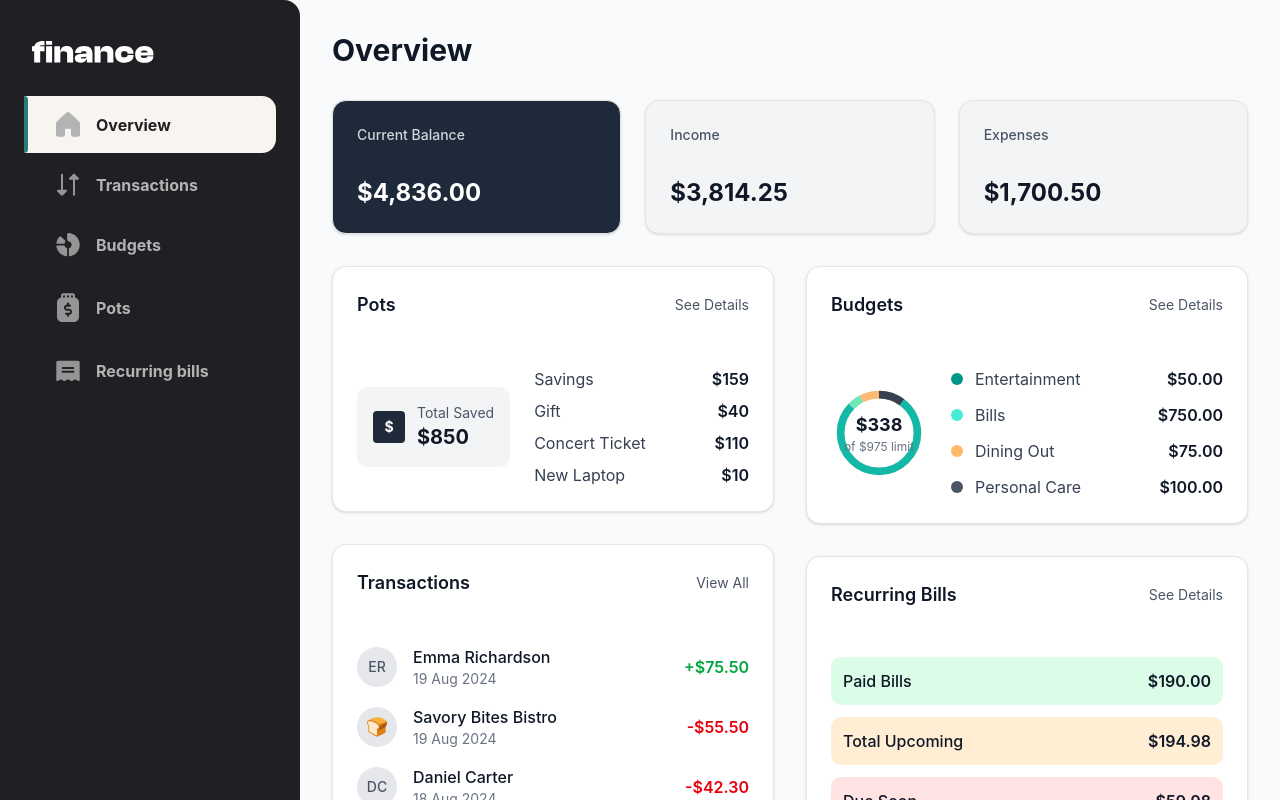
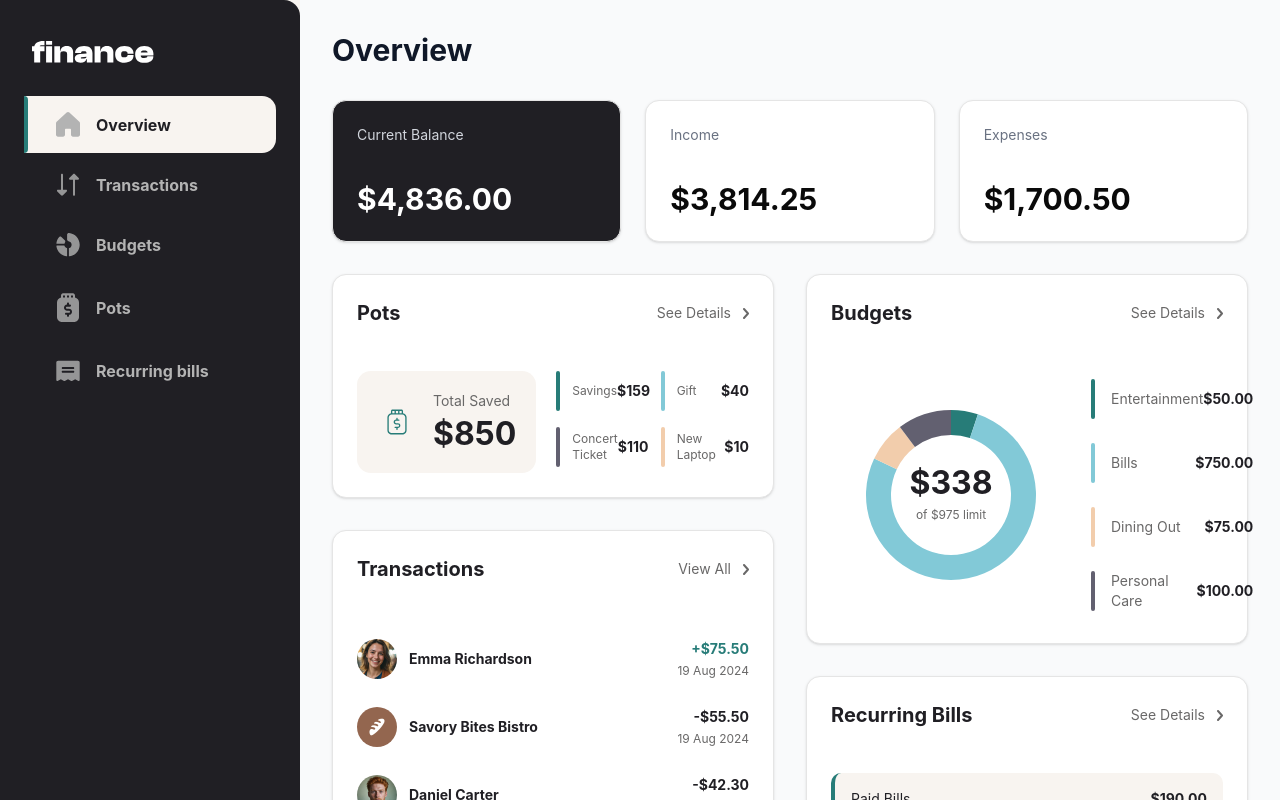
Before and after one commit to SheldonFam/FEM-Personal-Finance-APP, a Next.js app: page /dashboard in a window 1280 px wide. Shown: the top 800 px of the page. Built offline with nearby package versions, Linux system fonts and the light colour scheme.

Commit message:
refactor: update dashboard components with new structure and styling

```diff
--- a/src/app/dashboard/page.tsx
+++ b/src/app/dashboard/page.tsx
@@ -3,50 +3,24 @@
 import React from "react";
 import { Card } from "@/components/ui/Card";
 import { useSearchParams } from "next/navigation";
+import { StatCard } from "@/components/dashboard/StatCard";
+import { TransactionItem } from "@/components/dashboard/TransactionItem";
+import { PotItem } from "@/components/dashboard/PotItem";
+import { BudgetItem } from "@/components/dashboard/BudgetItem";
+import { RecurringBillCard } from "@/components/dashboard/RecurringBillCard";
+import { SectionHeader } from "@/components/dashboard/SectionHeader";
+import BudgetDonutChart from "@/components/charts/BudgetDonutChart";
+import Image from "next/image";
 
 // Global sidebar is provided in root layout; this page renders content only
 
 // Summary Cards Component
 const SummaryCards = () => {
-  const cards = [
-    {
-      title: "Current Balance",
-      amount: "$4,836.00",
-      bgColor: "bg-gray-800",
-      textColor: "text-white",
-    },
-    {
-      title: "Income",
-      amount: "$3,814.25",
-      bgColor: "bg-gray-100",
-      textColor: "text-gray-900",
-    },
-    {
-      title: "Expenses",
-      amount: "$1,700.50",
-      bgColor: "bg-gray-100",
-      textColor: "text-gray-900",
-    },
-  ];
-
   return (
     <div className="grid grid-cols-1 md:grid-cols-3 gap-4 md:gap-6 mb-6 md:mb-8">
-      {cards.map((card, index) => (
-        <Card key={index} className={`p-6 ${card.bgColor}`}>
-          <h3
-            className={`text-sm font-medium mb-2 ${
-              card.textColor === "text-white"
-                ? "text-gray-300"
-                : "text-gray-600"
-            }`}
-          >
-            {card.title}
-          </h3>
-          <p className={`text-2xl font-bold ${card.textColor}`}>
-            {card.amount}
-          </p>
-        </Card>
-      ))}
+      <StatCard label="Current Balance" amount={4836.0} variant="dark" />
+      <StatCard label="Income" amount={3814.25} variant="light" />
+      <StatCard label="Expenses" amount={1700.5} variant="light" />
     </div>
   );
 };
@@ -54,40 +28,44 @@ const SummaryCards = () => {
 // Pots Component
 const PotsSection = () => {
   const pots = [
-    { name: "Savings", amount: "$159" },
-    { name: "Gift", amount: "$40" },
-    { name: "Concert Ticket", amount: "$110" },
-    { name: "New Laptop", amount: "$10" },
+    { name: "Savings", amount: 159, color: "#277C78" },
+    { name: "Gift", amount: 40, color: "#82C9D7" },
+    { name: "Concert Ticket", amount: 110, color: "#626070" },
+    { name: "New Laptop", amount: 10, color: "#F2CDAC" },
   ];
 
   return (
     <Card className="p-6">
-      <div className="flex justify-between items-center mb-6">
-        <h3 className="text-lg font-semibold text-gray-900">Pots</h3>
-        <button className="text-sm text-gray-600 hover:text-gray-900">
-          See Details
-        </button>
-      </div>
+      <SectionHeader title="Pots" href="/pots" linkText="See Details" />
 
-      <div className="flex items-center space-x-6">
+      <div className="flex items-start gap-5">
         {/* Total Saved */}
-        <div className="bg-gray-100 rounded-lg p-4 flex items-center space-x-3">
-          <div className="w-8 h-8 bg-gray-800 rounded flex items-center justify-center">
-            <span className="text-white text-sm font-bold">$</span>
+        <div className="bg-[#F8F4F0] rounded-xl p-5 flex items-center gap-4 flex-shrink-0">
+          <div className="w-10 h-10 rounded-full flex items-center justify-center">
+            <Image
+              src="/assets/images/icon-pot.svg"
+              alt="Pot"
+              width={20}
+              height={20}
+            />
           </div>
           <div>
-            <p className="text-sm text-gray-600">Total Saved</p>
-            <p className="text-xl font-bold text-gray-900">$850</p>
+            <p className="text-sm text-[#696868] mb-1">Total Saved</p>
+            <p className="text-[32px] leading-[1.2] font-bold text-[#201F24]">
+              $850
+            </p>
           </div>
         </div>
 
         {/* Individual Pots */}
-        <div className="flex-1 space-y-2">
+        <div className="flex-1 grid grid-cols-2 gap-4">
           {pots.map((pot, index) => (
-            <div key={index} className="flex justify-between items-center">
-              <span className="text-gray-700">{pot.name}</span>
-              <span className="font-semibold text-gray-900">{pot.amount}</span>
-            </div>
+            <PotItem
+              key={index}
+              label={pot.name}
+              amount={pot.amount}
+              color={pot.color}
+            />
           ))}
         </div>
       </div>
@@ -100,81 +78,59 @@ const TransactionsSection = () => {
   const transactions = [
     {
       name: "Emma Richardson",
-      amount: "+$75.50",
+      amount: 75.5,
       date: "19 Aug 2024",
-      type: "income",
+      avatar: "./assets/images/avatars/emma-richardson.jpg",
+      isPositive: true,
     },
     {
       name: "Savory Bites Bistro",
-      amount: "-$55.50",
+      amount: 55.5,
       date: "19 Aug 2024",
-      type: "expense",
-      icon: "🍞",
+      avatar: "./assets/images/avatars/savory-bites-bistro.jpg",
+      isPositive: false,
     },
     {
       name: "Daniel Carter",
-      amount: "-$42.30",
+      amount: 42.3,
       date: "18 Aug 2024",
-      type: "expense",
+      avatar: "./assets/images/avatars/daniel-carter.jpg",
+      isPositive: false,
     },
     {
       name: "Sun Park",
-      amount: "+$120.00",
+      amount: 120.0,
       date: "17 Aug 2024",
-      type: "income",
+      avatar: "./assets/images/avatars/sun-park.jpg",
+      isPositive: true,
     },
     {
       name: "Urban Services Hub",
-      amount: "-$65.00",
+      amount: 65.0,
       date: "17 Aug 2024",
-      type: "expense",
-      icon: "⚙️",
+      avatar: "./assets/images/avatars/urban-services-hub.jpg",
+      isPositive: false,
     },
   ];
 
   return (
     <Card className="p-6">
-      <div className="flex justify-between items-center mb-6">
-        <h3 className="text-lg font-semibold text-gray-900">Transactions</h3>
-        <button className="text-sm text-gray-600 hover:text-gray-900">
-          View All
-        </button>
-      </div>
+      <SectionHeader
+        title="Transactions"
+        href="/transactions"
+        linkText="View All"
+      />
 
-      <div className="space-y-4">
+      <div className="space-y-1">
         {transactions.map((transaction, index) => (
-          <div key={index} className="flex items-center space-x-4">
-            {/* Avatar/Icon */}
-            <div className="w-10 h-10 bg-gray-200 rounded-full flex items-center justify-center">
-              {transaction.icon ? (
-                <span className="text-lg">{transaction.icon}</span>
-              ) : (
-                <span className="text-sm font-medium text-gray-600">
-                  {transaction.name
-                    .split(" ")
-                    .map((n) => n[0])
-                    .join("")}
-                </span>
-              )}
-            </div>
-
-            {/* Transaction Details */}
-            <div className="flex-1">
-              <p className="font-medium text-gray-900">{transaction.name}</p>
-              <p className="text-sm text-gray-500">{transaction.date}</p>
-            </div>
-
-            {/* Amount */}
-            <p
-              className={`font-semibold ${
-                transaction.type === "income"
-                  ? "text-green-600"
-                  : "text-red-600"
-              }`}
-            >
-              {transaction.amount}
-            </p>
-          </div>
+          <TransactionItem
+            key={index}
+            name={transaction.name}
+            amount={transaction.amount}
+            date={transaction.date}
+            avatar={transaction.avatar}
+            isPositive={transaction.isPositive}
+          />
         ))}
       </div>
     </Card>
@@ -183,90 +139,39 @@ const TransactionsSection = () => {
 
 // Budgets Component
 const BudgetsSection = () => {
-  const categories = [
-    { name: "Entertainment", amount: "$50.00", color: "bg-teal-600" },
-    { name: "Bills", amount: "$750.00", color: "bg-teal-300" },
-    { name: "Dining Out", amount: "$75.00", color: "bg-orange-300" },
-    { name: "Personal Care", amount: "$100.00", color: "bg-gray-600" },
+  const budgetCategories = [
+    { name: "Entertainment", spent: 50.0, limit: 50.0, color: "#277C78" },
+    { name: "Bills", spent: 750.0, limit: 750.0, color: "#82C9D7" },
+    { name: "Dining Out", spent: 75.0, limit: 75.0, color: "#F2CDAC" },
+    { name: "Personal Care", spent: 100.0, limit: 100.0, color: "#626070" },
   ];
+
+  const totalSpent = 338;
+  const totalLimit = 975;
 
   return (
     <Card className="p-6">
-      <div className="flex justify-between items-center mb-6">
-        <h3 className="text-lg font-semibold text-gray-900">Budgets</h3>
-        <button className="text-sm text-gray-600 hover:text-gray-900">
-          See Details
-        </button>
-      </div>
+      <SectionHeader title="Budgets" href="/budgets" linkText="See Details" />
 
-      <div className="flex items-center space-x-6">
+      <div className="flex items-center gap-5">
         {/* Donut Chart */}
-        <div className="relative w-24 h-24">
-          <svg className="w-24 h-24 transform -rotate-90" viewBox="0 0 100 100">
-            <circle
-              cx="50"
-              cy="50"
-              r="40"
-              fill="none"
-              stroke="#e5e7eb"
-              strokeWidth="8"
-            />
-            <circle
-              cx="50"
-              cy="50"
-              r="40"
-              fill="none"
-              stroke="#374151"
-              strokeWidth="8"
-              strokeDasharray={`${(100 / 975) * 251.2} 251.2`}
-            />
-            <circle
-              cx="50"
-              cy="50"
-              r="40"
-              fill="none"
-              stroke="#14b8a6"
-              strokeWidth="8"
-              strokeDasharray={`${(750 / 975) * 251.2} 251.2`}
-              strokeDashoffset={`-${(100 / 975) * 251.2}`}
-            />
-            <circle
-              cx="50"
-              cy="50"
-              r="40"
-              fill="none"
-              stroke="#6ee7b7"
-              strokeWidth="8"
-              strokeDasharray={`${(50 / 975) * 251.2} 251.2`}
-              strokeDashoffset={`-${(850 / 975) * 251.2}`}
-            />
-            <circle
-              cx="50"
-              cy="50"
-              r="40"
-              fill="none"
-              stroke="#fdba74"
-              strokeWidth="8"
-              strokeDasharray={`${(75 / 975) * 251.2} 251.2`}
-              strokeDashoffset={`-${(900 / 975) * 251.2}`}
-            />
-          </svg>
-          <div className="absolute inset-0 flex flex-col items-center justify-center">
-            <p className="text-lg font-bold text-gray-900">$338</p>
-            <p className="text-xs text-gray-500">of $975 limit</p>
-          </div>
+        <div className="flex-shrink-0 w-[240px]">
+          <BudgetDonutChart
+            categories={budgetCategories}
+            totalSpent={totalSpent}
+            totalLimit={totalLimit}
+          />
         </div>
 
         {/* Budget Categories */}
-        <div className="flex-1 space-y-3">
-          {categories.map((category, index) => (
-            <div key={index} className="flex items-center space-x-3">
-              <div className={`w-3 h-3 rounded-full ${category.color}`}></div>
-              <span className="text-gray-700 flex-1">{category.name}</span>
-              <span className="font-semibold text-gray-900">
-                {category.amount}
-              </span>
-            </div>
+        <div className="flex-1 py-2">
+          {budgetCategories.map((category, index) => (
+            <BudgetItem
+              key={index}
+              category={category.name}
+              amount={category.limit}
+              color={category.color}
+            />
           ))}
         </div>
       </div>
@@ -277,29 +182,27 @@ const BudgetsSection = () => {
 // Recurring Bills Component
 const RecurringBillsSection = () => {
   const bills = [
-    { label: "Paid Bills", amount: "$190.00", bgColor: "bg-green-100" },
-    { label: "Total Upcoming", amount: "$194.98", bgColor: "bg-orange-100" },
-    { label: "Due Soon", amount: "$59.98", bgColor: "bg-red-100" },
+    { label: "Paid Bills", amount: 190.0, borderColor: "#277C78" },
+    { label: "Total Upcoming", amount: 194.98, borderColor: "#F2CDAC" },
+    { label: "Due Soon", amount: 59.98, borderColor: "#82C9D7" },
   ];
 
   return (
     <Card className="p-6">
-      <div className="flex justify-between items-center mb-6">
-        <h3 className="text-lg font-semibold text-gray-900">Recurring Bills</h3>
-        <button className="text-sm text-gray-600 hover:text-gray-900">
-          See Details
-        </button>
-      </div>
+      <SectionHeader
+        title="Recurring Bills"
+        href="/recurring-bills"
+        linkText="See Details"
+      />
 
       <div className="space-y-3">
         {bills.map((bill, index) => (
-          <div
+          <RecurringBillCard
             key={index}
-            className={`${bill.bgColor} rounded-lg p-3 flex justify-between items-center`}
-          >
-            <span className="font-medium text-gray-900">{bill.label}</span>
-            <span className="font-semibold text-gray-900">{bill.amount}</span>
-          </div>
+            label={bill.label}
+            amount={bill.amount}
+            borderColor={bill.borderColor}
+          />
         ))}
       </div>
     </Card>
--- a/src/components/charts/BudgetDonutChart.tsx
+++ b/src/components/charts/BudgetDonutChart.tsx
@@ -23,36 +23,29 @@ export default function BudgetDonutChart({
   totalLimit,
   className = "",
 }: BudgetDonutChartProps) {
-  // Calculate remaining budget (shown as gray)
-  const remaining = Math.max(0, totalLimit - totalSpent);
-
-  // Prepare data for the chart
-  const chartData = [
-    ...categories.map((cat) => ({
-      name: cat.name,
-      value: cat.spent,
-      color: cat.color,
-    })),
-    // Add remaining budget as gray segment if there's any left
-    ...(remaining > 0
-      ? [{ name: "Remaining", value: remaining, color: "#F2F2F2" }]
-      : []),
-  ];
+  // Prepare data for the chart (only show spent amounts for each category)
+  const chartData = categories.map((cat) => ({
+    name: cat.name,
+    value: cat.spent,
+    color: cat.color,
+  }));
 
   return (
     <div className={`relative ${className}`}>
       {/* Donut Chart */}
-      <ResponsiveContainer width="100%" height={240}>
+      <ResponsiveContainer width="100%" height={200}>
         <PieChart>
           <Pie
             data={chartData}
             cx="50%"
             cy="50%"
-            innerRadius={80}
-            outerRadius={120}
+            innerRadius={60}
+            outerRadius={85}
             paddingAngle={0}
             dataKey="value"
             strokeWidth={0}
+            startAngle={90} // <- Rotate starting point
+            endAngle={-270} // <- Makes it go clockwise visually
           >
             {chartData.map((entry, index) => (
               <Cell key={`cell-${index}`} fill={entry.color} />
@@ -64,10 +57,10 @@ export default function BudgetDonutChart({
       {/* Center Text */}
       <div className="absolute inset-0 flex items-center justify-center pointer-events-none">
         <div className="text-center">
-          <p className="text-3xl font-bold text-gray-900">
+          <p className="text-[32px] leading-none font-bold text-[#201F24]">
             ${totalSpent.toLocaleString("en-US")}
           </p>
-          <p className="text-sm text-gray-500 mt-1">
+          <p className="text-xs text-[#696868] mt-2">
             of ${totalLimit.toLocaleString("en-US")} limit
           </p>
         </div>
@@ -136,55 +129,3 @@ export function BudgetChartWithLegend({
     </div>
   );
 }
-
-// ============================================
-// USAGE EXAMPLE
-// ============================================
-/*
-// In your page/component:
-import BudgetDonutChart, { BudgetChartWithLegend } from "@/components/charts/BudgetDonutChart";
-
-const budgetData = [
-  {
-    name: "Entertainment",
-    spent: 50.00,
-    limit: 50.00,
-    color: "#277C78",
-  },
-  {
-    name: "Bills",
-    spent: 750.00,
-    limit: 750.00,
-    color: "#82C9D7",
-  },
-  {
-    name: "Dining Out",
-    spent: 75.00,
-    limit: 75.00,
-    color: "#F2CDAC",
-  },
-  {
-    name: "Personal Care",
-    spent: 100.00,
-    limit: 100.00,
-    color: "#626070",
-  },
-];
-
-const totalSpent = budgetData.reduce((sum, cat) => sum + cat.spent, 0);
-const totalLimit = budgetData.reduce((sum, cat) => sum + cat.limit, 0);
-
-// Option 1: Chart only
-<BudgetDonutChart
-  categories={budgetData}
-  totalSpent={totalSpent}
-  totalLimit={totalLimit}
-/>
-
-// Option 2: Chart with legend (like in your design)
-<BudgetChartWithLegend
-  categories={budgetData}
-  totalSpent={338}
-  totalLimit={975}
-/>
-*/
--- a/src/components/dashboard/BudgetItem.tsx
+++ b/src/components/dashboard/BudgetItem.tsx
@@ -6,15 +6,15 @@ interface BudgetItemProps {
 
 export function BudgetItem({ category, amount, color }: BudgetItemProps) {
   return (
-    <div className="flex items-center justify-between py-3">
-      <div className="flex items-center gap-3">
+    <div className="flex items-center justify-between py-3 first:pt-0 last:pb-0">
+      <div className="flex items-center gap-4">
         <div
-          className="w-1 h-10 rounded-full"
+          className="w-1 h-10 rounded-full flex-shrink-0"
           style={{ backgroundColor: color }}
         />
-        <span className="text-sm text-gray-600">{category}</span>
+        <span className="text-sm text-[#696868]">{category}</span>
       </div>
-      <span className="font-bold text-sm text-gray-900">
+      <span className="font-bold text-sm text-[#201F24]">
         ${amount.toFixed(2)}
       </span>
     </div>
--- a/src/components/dashboard/PotItem.tsx
+++ b/src/components/dashboard/PotItem.tsx
@@ -6,14 +6,14 @@ interface PotItemProps {
 
 export function PotItem({ label, amount, color }: PotItemProps) {
   return (
-    <div className="flex items-center gap-4">
+    <div className="flex items-center gap-3">
       <div
         className="w-1 h-10 rounded-full flex-shrink-0"
         style={{ backgroundColor: color }}
       />
-      <div className="flex-1 min-w-0">
-        <p className="text-xs text-gray-500 mb-1">{label}</p>
-        <p className="font-bold text-sm text-gray-900">${amount.toFixed(0)}</p>
+      <div className="flex-1 flex items-center justify-between min-w-0">
+        <p className="text-xs text-[#696868]">{label}</p>
+        <p className="font-bold text-sm text-[#201F24]">${amount.toFixed(0)}</p>
       </div>
     </div>
   );
--- a/src/components/dashboard/RecurringBillCard.tsx
+++ b/src/components/dashboard/RecurringBillCard.tsx
@@ -11,11 +11,11 @@ export function RecurringBillCard({
 }: RecurringBillCardProps) {
   return (
     <div
-      className="bg-gray-50 rounded-lg p-5 border-l-4 flex items-center justify-between"
+      className="bg-[#F8F4F0] rounded-lg p-4 flex items-center justify-between border-l-4"
       style={{ borderLeftColor: borderColor }}
     >
-      <span className="text-sm text-gray-600">{label}</span>
-      <span className="font-bold text-sm text-gray-900">
+      <span className="text-sm text-[#201F24] font-normal">{label}</span>
+      <span className="text-sm text-[#201F24] font-bold">
         ${amount.toFixed(2)}
       </span>
     </div>
--- a/src/components/dashboard/SectionHeader.tsx
+++ b/src/components/dashboard/SectionHeader.tsx
@@ -13,19 +13,20 @@ export function SectionHeader({
 }: SectionHeaderProps) {
   return (
     <div className="flex items-center justify-between mb-5">
-      <h2 className="text-xl font-bold text-gray-900">{title}</h2>
+      <h2 className="text-xl font-bold text-[#201F24]">{title}</h2>
       {href && (
         <Link
           href={href}
-          className="text-sm text-gray-500 hover:text-gray-900 flex items-center gap-2"
+          className="text-sm text-[#696868] hover:text-[#201F24] flex items-center gap-3 transition-colors"
         >
           {linkText}
-          <svg width="6" height="11" viewBox="0 0 6 11" fill="currentColor">
+          <svg width="6" height="11" viewBox="0 0 6 11" fill="none">
             <path
-              d="M0.5 0.5L5 5.5L0.5 10.5"
+              d="M1 1L5 5.5L1 10"
               stroke="currentColor"
-              strokeWidth="1.5"
-              fill="none"
+              strokeWidth="2"
+              strokeLinecap="round"
+              strokeLinejoin="round"
             />
           </svg>
         </Link>
--- a/src/components/dashboard/TransactionItem.tsx
+++ b/src/components/dashboard/TransactionItem.tsx
@@ -17,9 +17,9 @@ export function TransactionItem({
   isPositive = false,
 }: TransactionItemProps) {
   return (
-    <div className="flex items-center justify-between py-4 border-b border-gray-100 last:border-0">
-      <div className="flex items-center gap-4">
-        <div className="w-10 h-10 rounded-full overflow-hidden bg-gray-100">
+    <div className="flex items-center justify-between py-3">
+      <div className="flex items-center gap-3">
+        <div className="w-10 h-10 rounded-full overflow-hidden bg-gray-100 flex-shrink-0">
           <Image
             src={normalizeImagePath(avatar)}
             alt={name}
@@ -28,18 +28,18 @@ export function TransactionItem({
             className="w-full h-full object-cover"
           />
         </div>
-        <p className="font-bold text-sm text-gray-900">{name}</p>
+        <p className="font-bold text-sm text-[#201F24]">{name}</p>
       </div>
 
-      <div className="text-right">
+      <div className="text-right flex-shrink-0">
         <p
           className={`font-bold text-sm ${
-            isPositive ? "text-green-600" : "text-gray-900"
+            isPositive ? "text-[#277C78]" : "text-[#201F24]"
           }`}
         >
           {isPositive ? "+" : "-"}${Math.abs(amount).toFixed(2)}
         </p>
-        <p className="text-xs text-gray-500 mt-1">{date}</p>
+        <p className="text-xs text-[#696868] mt-1">{date}</p>
       </div>
     </div>
   );
```
